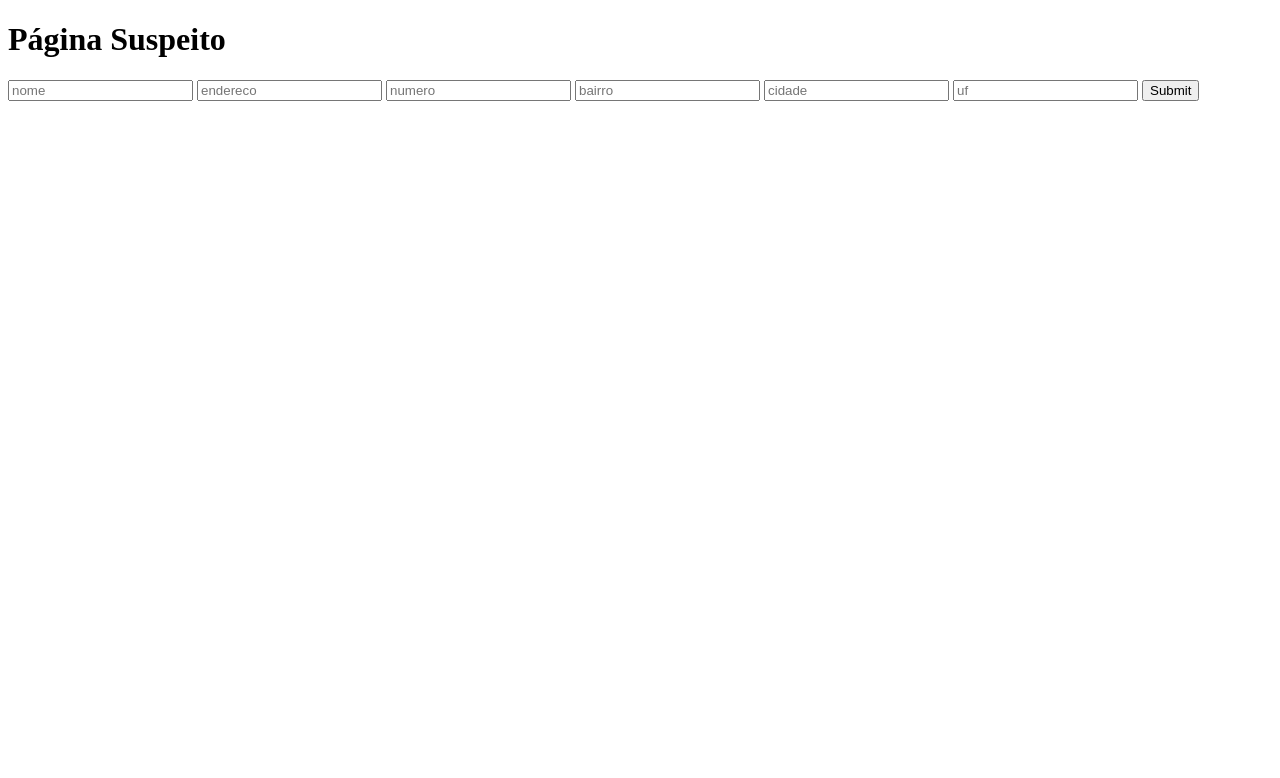
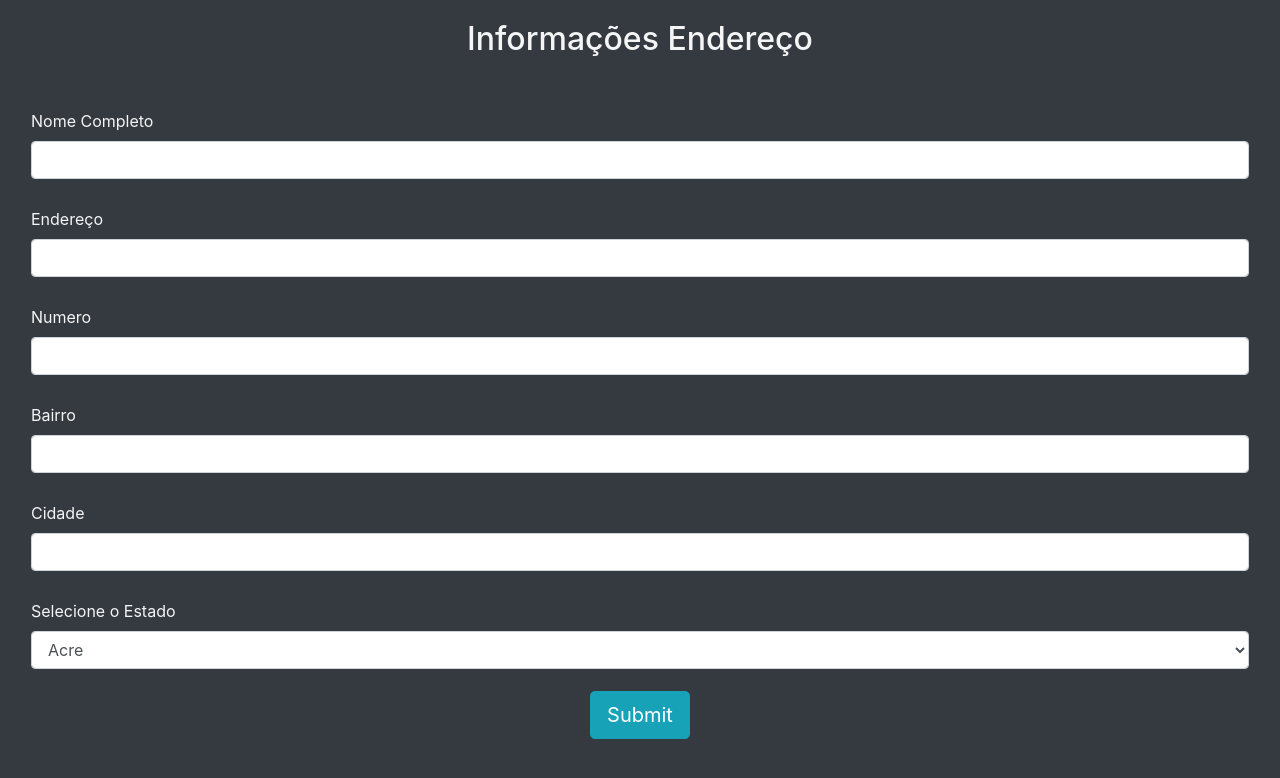
Before and after one commit to manoelbjr/covid_symptoms_frontend, a plain HTML site: page suspeito.html in a window 1280 px wide. Drawn offline with nearby package versions, Linux system fonts and the light colour scheme.

Commit message:
Cadastro endereco

```diff
--- /dev/null
+++ b/css/suspeito.css
@@ -0,0 +1,16 @@
+#formulario{
+  margin: 25px;
+
+}
+
+.form-group{
+  padding: 6px;
+}
+
+h2, label {color: whitesmoke;}
+h2{
+
+  padding: 20px;
+  text-align: center;
+}
+#btn-enviar{display:flex;justify-content: center;}
--- a/suspeito.html
+++ b/suspeito.html
@@ -1,18 +1,79 @@
 <!DOCTYPE html>
 <html>
   <head>
+    <link rel="stylesheet" href="../css/normalize.css">
+    <link rel="stylesheet" href="../css/main.css">
+    <link rel="stylesheet" href="../css/suspeito.css">
+    <!-- MOBILE FIRST-->
+    <meta name="viewport" content="width=device-width, initial-scale=1">
+    <script src="https://ajax.googleapis.com/ajax/libs/jquery/3.5.1/jquery.min.js"></script>
+    <script src="https://cdn.jsdelivr.net/npm/bootstrap@4.5.3/dist/js/bootstrap.bundle.min.js" integrity="sha384-ho+j7jyWK8fNQe+A12Hb8AhRq26LrZ/JpcUGGOn+Y7RsweNrtN/tE3MoK7ZeZDyx" crossorigin="anonymous"></script>
+    <link rel="stylesheet" href="https://cdn.jsdelivr.net/npm/bootstrap@4.5.3/dist/css/bootstrap.min.css" integrity="sha384-TX8t27EcRE3e/ihU7zmQxVncDAy5uIKz4rEkgIXeMed4M0jlfIDPvg6uqKI2xXr2" crossorigin="anonymous">
+  </head>
+  <body class="bg-dark">
+    <h2>Informações Endereço</h2>
 
-  </head>
-  <body>
-    <h1>Página Suspeito</h1>
-    <form action="http://localhost:8000/api/sintomatico" method="POST">
-      <input type="text" placeholder="nome " name="nome">
-      <input type="text" placeholder="endereco" name="endereco">
-      <input type="text" placeholder="numero" name="numero">
-      <input type="text" placeholder="bairro" name="bairro">
-      <input type="text" placeholder="cidade" name="cidade">
-      <input type="text" placeholder="uf" name="uf">
-      <button type="submit">Submit</button>
+    <div id="formulario" >
+      <form action="http://localhost:8000/api/sintomatico" method="POST">
+        <div class="form-group">
+          <label for="exampleFormControlInput1">Nome Completo</label>
+          <input type="text" class="form-control" id="exampleFormControlInput1" name="nome">
+        </div>
+        <div class="form-group">
+          <label for="address">Endereço</label>
+          <input type="text" class="form-control" id="address" name="endereco">
+        </div>
+        <div class="form-group">
+          <label for="number">Numero</label>
+          <input type="text" class="form-control" id="number" name="numero">
+        </div>
+        <div class="form-group">
+          <label for="neighbourhood">Bairro</label>
+          <input type="text" class="form-control" id="neighbourhood" name="bairro">
+        </div>
+        <div class="form-group">
+          <label for="city">Cidade</label>
+          <input type="text" class="form-control" id="city" name="cidade">
+        </div>
+        <div class="form-group">
+          <label for="exampleFormControlSelect1">Selecione o Estado</label>
+          <select class="form-control" id="exampleFormControlSelect1" name="uf">
+            <option value="AC">Acre</option>
+            <option value="AL">Alagoas</option>
+            <option value="AP">Amapá</option>
+            <option value="AM">Amazonas</option>
+            <option value="BA">Bahia</option>
+            <option value="CE">Ceará</option>
+            <option value="DF">Distrito Federal</option>
+            <option value="ES">Espírito Santo</option>
+            <option value="GO">Goiás</option>
+            <option value="MA">Maranhão</option>
+            <option value="MT">Mato Grosso</option>
+            <option value="MS">Mato Grosso do Sul</option>
+            <option value="MG">Minas Gerais</option>
+            <option value="PA">Pará</option>
+            <option value="PB">Paraíba</option>
+            <option value="PR">Paraná</option>
+            <option value="PE">Pernambuco</option>
+            <option value="PI">Piauí</option>
+            <option value="RJ">Rio de Janeiro</option>
+            <option value="RN">Rio Grande do Norte</option>
+            <option value="RS">Rio Grande do Sul</option>
+            <option value="RO">Rondônia</option>
+            <option value="RR">Roraima</option>
+            <option value="SC">Santa Catarina</option>
+            <option value="SP">São Paulo</option>
+            <option value="SE">Sergipe</option>
+            <option value="TO">Tocantins</option>
+          </select>
+        </div>
+        <div id="btn-enviar">
+          <button type="submit" class="btn btn-info btn-lg">Submit</button>
+        </div>
+
+      </div>
     </form>
+
+  <script src="./js/controller.js"></script>
   </body>
 </html>
```
Also changed, not shown: sintomas.html (+1 -1 lines).
